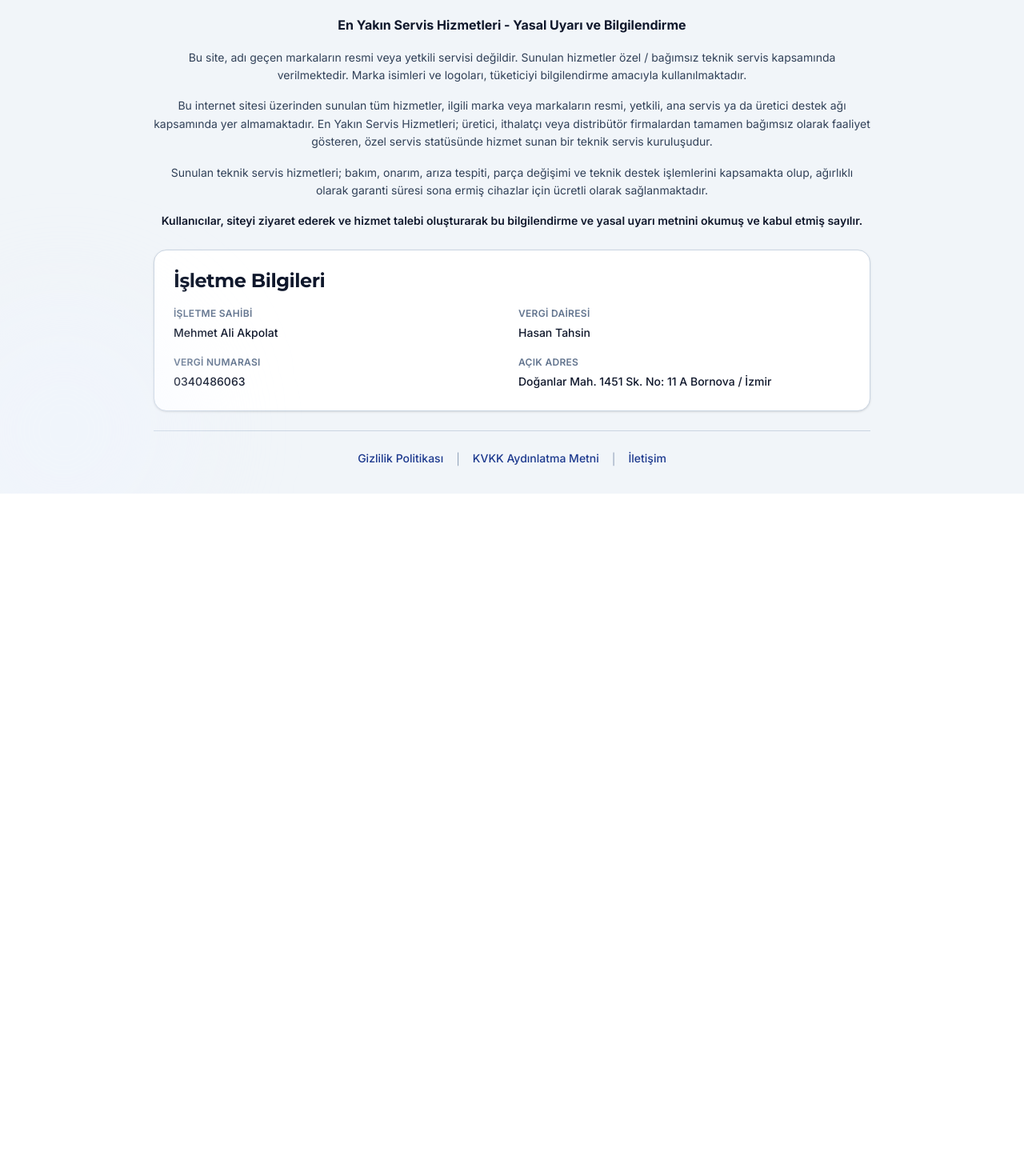
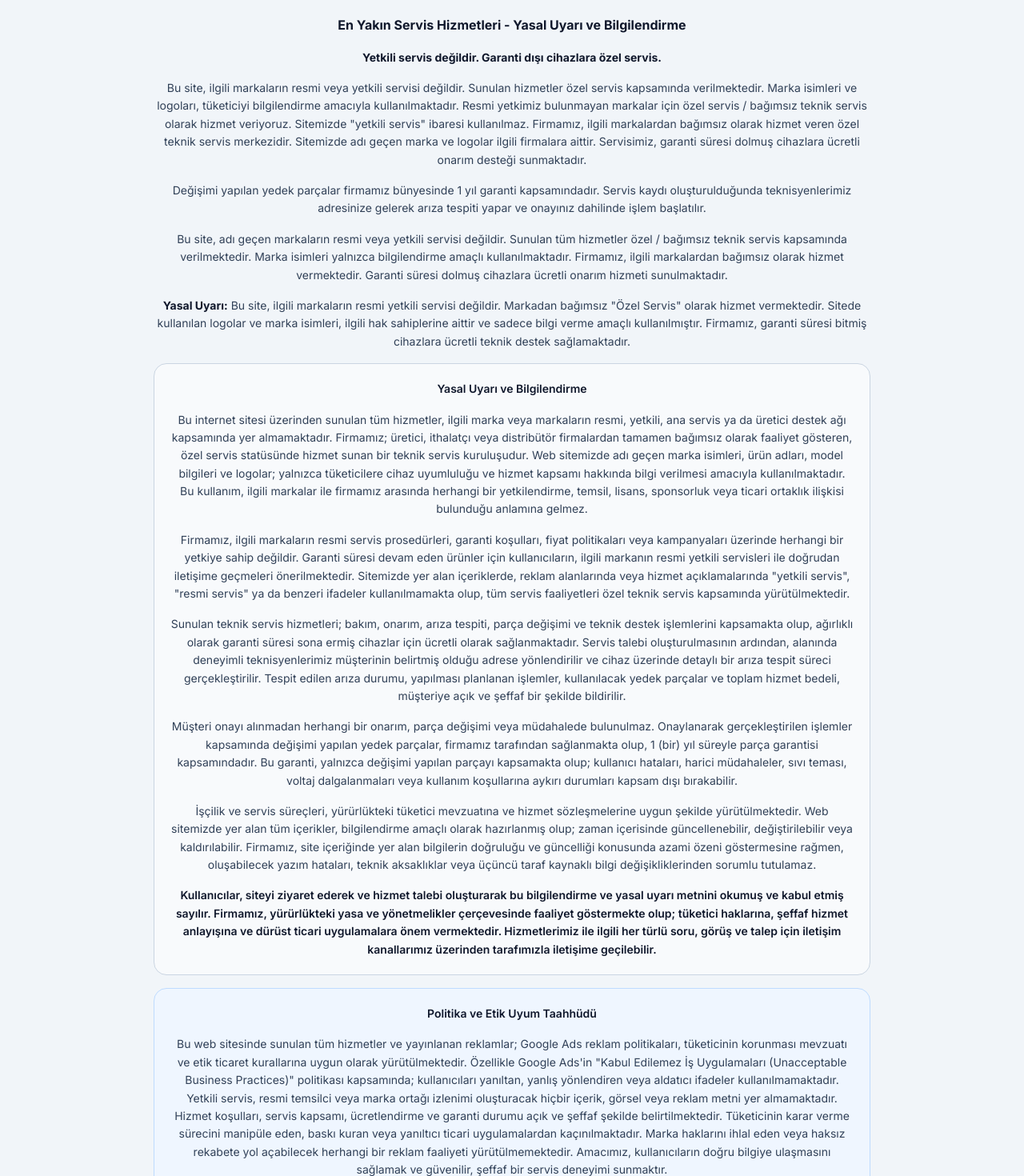
Before and after one commit to mehmetaliakpolat035-glitch/akpolat, a Next.js app: page / in a window 1280 px wide. Shown: the part 10520-11990 px from the top of the page at 80% size. Before the commit the page ends 11137 px from the top, so only its background shows below. Built offline with nearby package versions, Linux system fonts and the light colour scheme; no server answers.

Commit message:
feat: expand footer legal disclosure content

```diff
--- a/src/components/layout/Footer.tsx
+++ b/src/components/layout/Footer.tsx
@@ -172,24 +172,78 @@ export function Footer() {
 
             <div className="text-sm text-slate-700 leading-relaxed space-y-4">
               <p>
-                Bu site, adı geçen markaların resmi veya yetkili servisi değildir. Sunulan hizmetler özel / bağımsız teknik servis kapsamında verilmektedir.
-                Marka isimleri ve logoları, tüketiciyi bilgilendirme amacıyla kullanılmaktadır.
+                <strong className="text-slate-900">Yetkili servis değildir. Garanti dışı cihazlara özel servis.</strong>
               </p>
 
               <p>
-                Bu internet sitesi üzerinden sunulan tüm hizmetler, ilgili marka veya markaların resmi, yetkili, ana servis ya da üretici destek ağı kapsamında
-                yer almamaktadır. En Yakın Servis Hizmetleri; üretici, ithalatçı veya distribütör firmalardan tamamen bağımsız olarak faaliyet gösteren, özel servis
-                statüsünde hizmet sunan bir teknik servis kuruluşudur.
+                Bu site, ilgili markaların resmi veya yetkili servisi değildir. Sunulan hizmetler özel servis kapsamında verilmektedir. Marka isimleri ve logoları, tüketiciyi bilgilendirme amacıyla kullanılmaktadır. Resmi yetkimiz bulunmayan markalar için özel servis / bağımsız teknik servis olarak hizmet veriyoruz. Sitemizde &quot;yetkili servis&quot; ibaresi kullanılmaz. Firmamız, ilgili markalardan bağımsız olarak hizmet veren özel teknik servis merkezidir. Sitemizde adı geçen marka ve logolar ilgili firmalara aittir. Servisimiz, garanti süresi dolmuş cihazlara ücretli onarım desteği sunmaktadır.
               </p>
 
               <p>
-                Sunulan teknik servis hizmetleri; bakım, onarım, arıza tespiti, parça değişimi ve teknik destek işlemlerini kapsamakta olup, ağırlıklı olarak garanti
-                süresi sona ermiş cihazlar için ücretli olarak sağlanmaktadır.
+                Değişimi yapılan yedek parçalar firmamız bünyesinde 1 yıl garanti kapsamındadır. Servis kaydı oluşturulduğunda teknisyenlerimiz adresinize gelerek arıza tespiti yapar ve onayınız dahilinde işlem başlatılır.
               </p>
 
-              <p className="font-semibold text-slate-900">
-                Kullanıcılar, siteyi ziyaret ederek ve hizmet talebi oluşturarak bu bilgilendirme ve yasal uyarı metnini okumuş ve kabul etmiş sayılır.
+              <p>
+                Bu site, adı geçen markaların resmi veya yetkili servisi değildir. Sunulan tüm hizmetler özel / bağımsız teknik servis kapsamında verilmektedir. Marka isimleri yalnızca bilgilendirme amaçlı kullanılmaktadır. Firmamız, ilgili markalardan bağımsız olarak hizmet vermektedir. Garanti süresi dolmuş cihazlara ücretli onarım hizmeti sunulmaktadır.
               </p>
+
+              <p>
+                <strong className="text-slate-900">Yasal Uyarı:</strong> Bu site, ilgili markaların resmi yetkili servisi değildir. Markadan bağımsız &quot;Özel Servis&quot; olarak hizmet vermektedir. Sitede kullanılan logolar ve marka isimleri, ilgili hak sahiplerine aittir ve sadece bilgi verme amaçlı kullanılmıştır. Firmamız, garanti süresi bitmiş cihazlara ücretli teknik destek sağlamaktadır.
+              </p>
+
+              <div className="rounded-2xl border border-slate-300 bg-slate-50 p-5 space-y-4">
+                <p className="font-semibold text-slate-900">
+                  Yasal Uyarı ve Bilgilendirme
+                </p>
+                <p>
+                  Bu internet sitesi üzerinden sunulan tüm hizmetler, ilgili marka veya markaların resmi, yetkili, ana servis ya da üretici destek ağı kapsamında yer almamaktadır. Firmamız; üretici, ithalatçı veya distribütör firmalardan tamamen bağımsız olarak faaliyet gösteren, özel servis statüsünde hizmet sunan bir teknik servis kuruluşudur. Web sitemizde adı geçen marka isimleri, ürün adları, model bilgileri ve logolar; yalnızca tüketicilere cihaz uyumluluğu ve hizmet kapsamı hakkında bilgi verilmesi amacıyla kullanılmaktadır. Bu kullanım, ilgili markalar ile firmamız arasında herhangi bir yetkilendirme, temsil, lisans, sponsorluk veya ticari ortaklık ilişkisi bulunduğu anlamına gelmez.
+                </p>
+                <p>
+                  Firmamız, ilgili markaların resmi servis prosedürleri, garanti koşulları, fiyat politikaları veya kampanyaları üzerinde herhangi bir yetkiye sahip değildir. Garanti süresi devam eden ürünler için kullanıcıların, ilgili markanın resmi yetkili servisleri ile doğrudan iletişime geçmeleri önerilmektedir. Sitemizde yer alan içeriklerde, reklam alanlarında veya hizmet açıklamalarında &quot;yetkili servis&quot;, &quot;resmi servis&quot; ya da benzeri ifadeler kullanılmamakta olup, tüm servis faaliyetleri özel teknik servis kapsamında yürütülmektedir.
+                </p>
+                <p>
+                  Sunulan teknik servis hizmetleri; bakım, onarım, arıza tespiti, parça değişimi ve teknik destek işlemlerini kapsamakta olup, ağırlıklı olarak garanti süresi sona ermiş cihazlar için ücretli olarak sağlanmaktadır. Servis talebi oluşturulmasının ardından, alanında deneyimli teknisyenlerimiz müşterinin belirtmiş olduğu adrese yönlendirilir ve cihaz üzerinde detaylı bir arıza tespit süreci gerçekleştirilir. Tespit edilen arıza durumu, yapılması planlanan işlemler, kullanılacak yedek parçalar ve toplam hizmet bedeli, müşteriye açık ve şeffaf bir şekilde bildirilir.
+                </p>
+                <p>
+                  Müşteri onayı alınmadan herhangi bir onarım, parça değişimi veya müdahalede bulunulmaz. Onaylanarak gerçekleştirilen işlemler kapsamında değişimi yapılan yedek parçalar, firmamız tarafından sağlanmakta olup, 1 (bir) yıl süreyle parça garantisi kapsamındadır. Bu garanti, yalnızca değişimi yapılan parçayı kapsamakta olup; kullanıcı hataları, harici müdahaleler, sıvı teması, voltaj dalgalanmaları veya kullanım koşullarına aykırı durumları kapsam dışı bırakabilir.
+                </p>
+                <p>
+                  İşçilik ve servis süreçleri, yürürlükteki tüketici mevzuatına ve hizmet sözleşmelerine uygun şekilde yürütülmektedir. Web sitemizde yer alan tüm içerikler, bilgilendirme amaçlı olarak hazırlanmış olup; zaman içerisinde güncellenebilir, değiştirilebilir veya kaldırılabilir. Firmamız, site içeriğinde yer alan bilgilerin doğruluğu ve güncelliği konusunda azami özeni göstermesine rağmen, oluşabilecek yazım hataları, teknik aksaklıklar veya üçüncü taraf kaynaklı bilgi değişikliklerinden sorumlu tutulamaz.
+                </p>
+                <p className="font-semibold text-slate-900">
+                  Kullanıcılar, siteyi ziyaret ederek ve hizmet talebi oluşturarak bu bilgilendirme ve yasal uyarı metnini okumuş ve kabul etmiş sayılır. Firmamız, yürürlükteki yasa ve yönetmelikler çerçevesinde faaliyet göstermekte olup; tüketici haklarına, şeffaf hizmet anlayışına ve dürüst ticari uygulamalara önem vermektedir. Hizmetlerimiz ile ilgili her türlü soru, görüş ve talep için iletişim kanallarımız üzerinden tarafımızla iletişime geçilebilir.
+                </p>
+              </div>
+
+              <div className="rounded-2xl border border-blue-200 bg-blue-50 p-5 space-y-4">
+                <p className="font-semibold text-slate-900">
+                  Politika ve Etik Uyum Taahhüdü
+                </p>
+                <p>
+                  Bu web sitesinde sunulan tüm hizmetler ve yayınlanan reklamlar; Google Ads reklam politikaları, tüketicinin korunması mevzuatı ve etik ticaret kurallarına uygun olarak yürütülmektedir. Özellikle Google Ads&apos;in &quot;Kabul Edilemez İş Uygulamaları (Unacceptable Business Practices)&quot; politikası kapsamında; kullanıcıları yanıltan, yanlış yönlendiren veya aldatıcı ifadeler kullanılmamaktadır. Yetkili servis, resmi temsilci veya marka ortağı izlenimi oluşturacak hiçbir içerik, görsel veya reklam metni yer almamaktadır. Hizmet koşulları, servis kapsamı, ücretlendirme ve garanti durumu açık ve şeffaf şekilde belirtilmektedir. Tüketicinin karar verme sürecini manipüle eden, baskı kuran veya yanıltıcı ticari uygulamalardan kaçınılmaktadır. Marka haklarını ihlal eden veya haksız rekabete yol açabilecek herhangi bir reklam faaliyeti yürütülmemektedir. Amacımız, kullanıcıların doğru bilgiye ulaşmasını sağlamak ve güvenilir, şeffaf bir servis deneyimi sunmaktır.
+                </p>
+                <p className="font-semibold text-slate-900">
+                  Google Ads tarafından tanımlanan kabul edilemez iş uygulamalarına karşı sıfır tolerans politikası uygulanmaktadır.
+                </p>
+              </div>
+
+              <div className="rounded-2xl border border-slate-300 bg-white p-5 space-y-4">
+                <p className="font-semibold text-slate-900">
+                  Yasal Bilgilendirme ve Marka Bağımsızlığı
+                </p>
+                <p>
+                  Bu web sitesi, bağımsız bir özel teknik servis tarafından işletilmektedir. Sunulan hizmetler, ilgili markaların yetkili servis hizmetleri değildir. Web sitemizde adı geçen marka, logo ve ticari unvanlar ilgili firmaların tescilli markalarıdır ve yalnızca cihazların hangi markalara ait olduğunu belirtmek amacıyla kullanılmaktadır. İlgili markalar ile herhangi bir resmî ortaklık, yetkilendirme veya distribütörlük ilişkimiz bulunmamaktadır. Tüm servis hizmetleri, garanti kapsamı dışında kalan cihazlar için sunulmakta olup, kullanıcılar bu konuda açık ve şeffaf şekilde bilgilendirilmektedir. Google Ads reklam politikaları, tüketici mevzuatı ve haksız rekabet kurallarına uygun şekilde faaliyet göstermekteyiz. Kullanıcıları yanıltıcı, yetkili servis izlenimi oluşturan veya marka haklarını ihlal eden hiçbir reklam ve içerik kullanılmamaktadır. Şeffaflık ve kullanıcı güveni önceliğimizdir.
+                </p>
+              </div>
+
+              <div className="rounded-2xl border border-slate-300 bg-white p-5 space-y-4">
+                <p className="font-semibold text-slate-900">
+                  Google Ads Politika ve Şeffaflık Bildirimi
+                </p>
+                <p>
+                  Bu web sitesi, bağımsız ve özel bir teknik servis tarafından işletilmektedir. Sunulan hizmetler, ilgili markaların yetkili servis hizmetleri değildir. Sitemizde adı geçen marka isimleri, cihazların hangi markalara ait olduğunu belirtmek amacıyla kullanılmaktadır. İlgili markalar ile herhangi bir resmî ortaklık, yetkilendirme veya distribütörlük ilişkimiz bulunmamaktadır. Marka logo ve görselleri kullanılmamaktadır. Tüm servis hizmetleri, garanti kapsamı dışında kalan cihazlar için sunulmakta olup; hizmet koşulları, servis kapsamı, ücretlendirme ve garanti durumu kullanıcıya açık ve şeffaf şekilde bildirilmektedir. Google Ads reklam politikaları kapsamında tanımlanan yanıltıcı beyanlar, yetkili servis izlenimi oluşturma, haksız rekabet, kabul edilemez iş uygulamaları ve aldatıcı ticari faaliyetlerden kesinlikle kaçınılmaktadır. Kullanıcıları yanlış yönlendirecek, baskı oluşturacak veya gerçeğe aykırı bilgi içeren reklam ve içerikler yayınlanmamaktadır. Google Ads&apos;in &quot;Unacceptable Business Practices (Kabul Edilemez İş Uygulamaları)&quot; politikasına karşı sıfır tolerans yaklaşımı benimsenmektedir. Amacımız, kullanıcıların doğru bilgiye ulaşmasını sağlamak ve güvenilir, şeffaf bir teknik servis hizmeti sunmaktır.
+                </p>
+              </div>
             </div>
 
             <div className="mt-6 rounded-2xl border border-slate-300 bg-white p-6 text-left shadow-sm">
```
